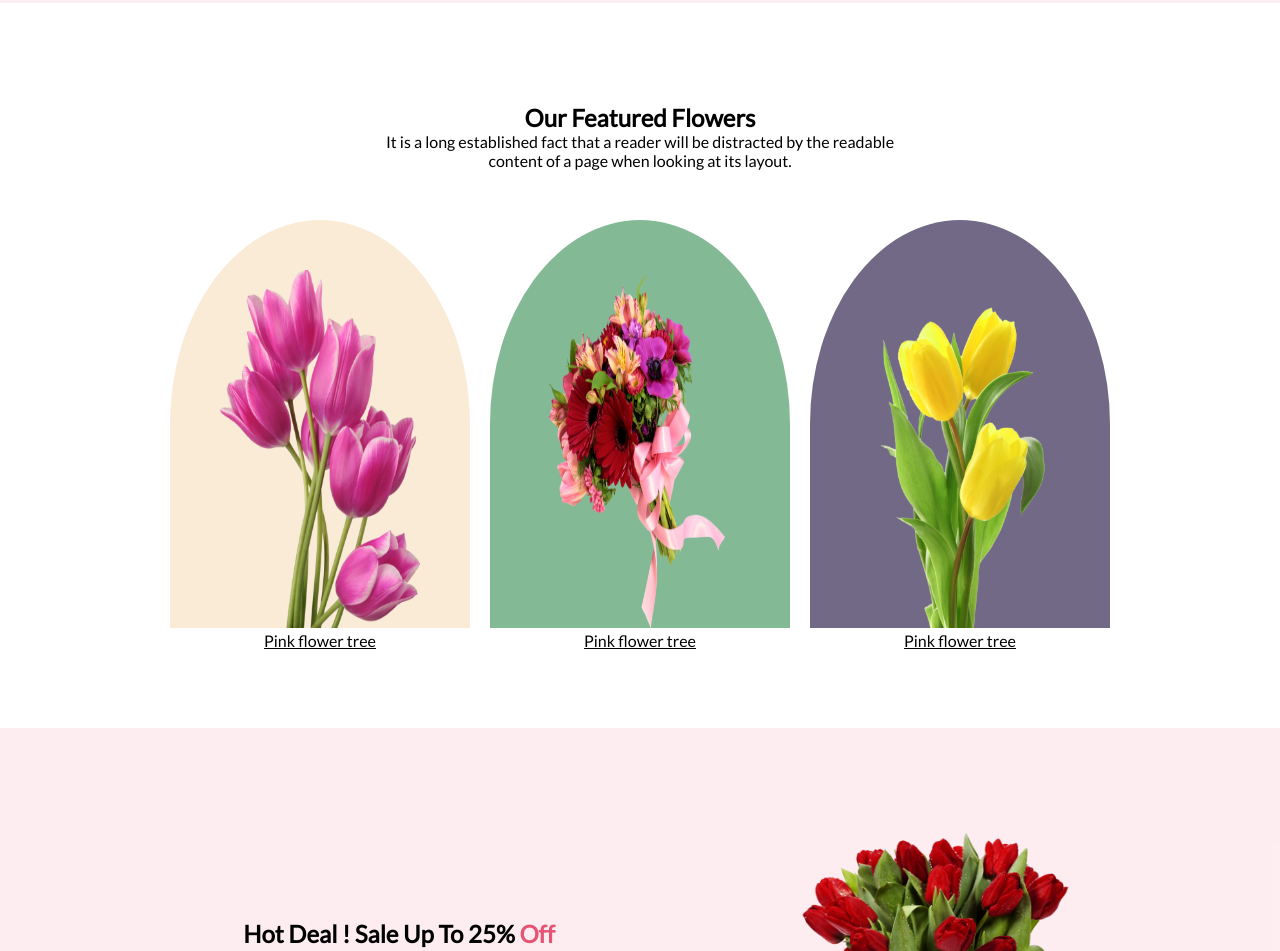
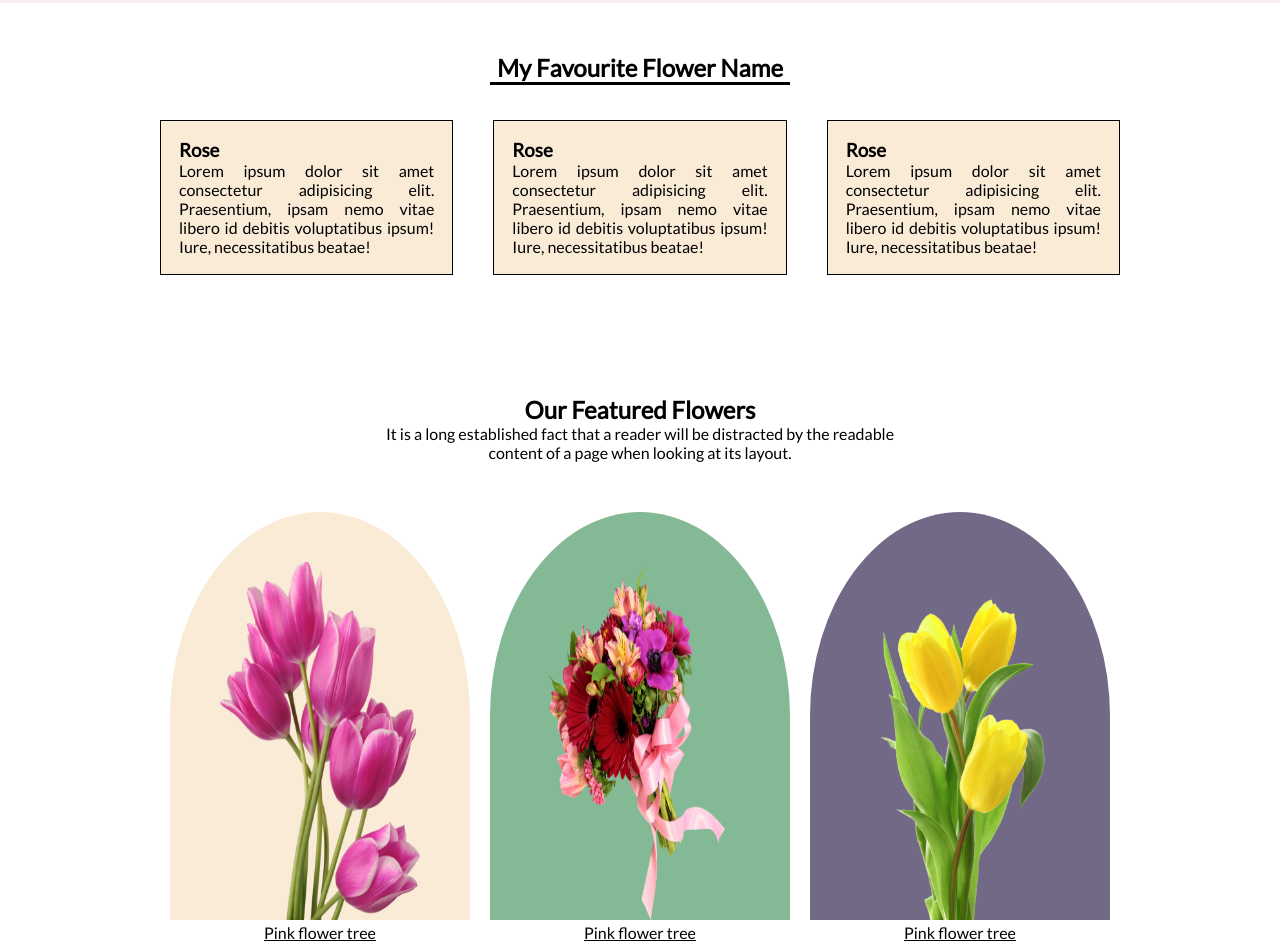
Before and after one commit to AbdurRahim80/Online-flower-shop, a plain HTML site: page index.html in a window 1280 px wide. Shown: the part 680-1631 px from the top of the page. Drawn offline with Linux system fonts and the light colour scheme.

Commit message:
add html

```diff
--- a/index.html
+++ b/index.html
@@ -34,6 +34,27 @@
     <!-- End first section here -->
     <!-- Strat main section -->
     <main>
+        <section>
+            <div class="Favourite-section">
+                <h2>My Favourite Flower Name</h2>
+                <hr class="hr-solid">
+                <div class="flower">
+                    <div class="div-1">
+                        <h3>Rose</h3>
+                        <div class="flower-desc">Lorem ipsum dolor sit amet consectetur adipisicing elit. Praesentium, ipsam nemo vitae libero id debitis voluptatibus ipsum! Iure, necessitatibus beatae!</div>
+                    </div>
+                    <div class="div-1">
+                        <h3>Rose</h3>
+                        <div class="flower-desc">Lorem ipsum dolor sit amet consectetur adipisicing elit. Praesentium, ipsam nemo vitae libero id debitis voluptatibus ipsum! Iure, necessitatibus beatae!</div>
+                    </div>
+                    <div class="div-1">
+                        <h3>Rose</h3>
+                        <div class="flower-desc">Lorem ipsum dolor sit amet consectetur adipisicing elit. Praesentium, ipsam nemo vitae libero id debitis voluptatibus ipsum! Iure, necessitatibus beatae!</div>
+                    </div>
+                </div>
+
+            </div>
+        </section>
         <!--  Start featuerd flower second section  -->
         <section class="second-section">
             <div class="featured-title">
--- a/style.css
+++ b/style.css
@@ -67,6 +67,35 @@
 }
 
 /* End banner section here */
+/* start favourite flower section */
+.Favourite-section{
+    text-align: center;
+    margin-top: 50px;
+    margin-right: 140px;
+    margin-left: 140px;
+}
+.hr-solid{
+    width: 300px;
+    border: 3px solid;
+    margin: 0 auto;
+    border-bottom: none;
+
+}
+.flower{
+    display: flex;
+    margin-top: 15px;
+
+}
+.div-1{
+
+    background-color: antiquewhite;
+    padding: 18px;
+    margin: 20px;
+    border: 1px solid;
+    text-align: justify;
+    color: black;
+}
+/* start favourite flower section */
 
 /* Start featuerd flower second section */
 .featured-title {
```
